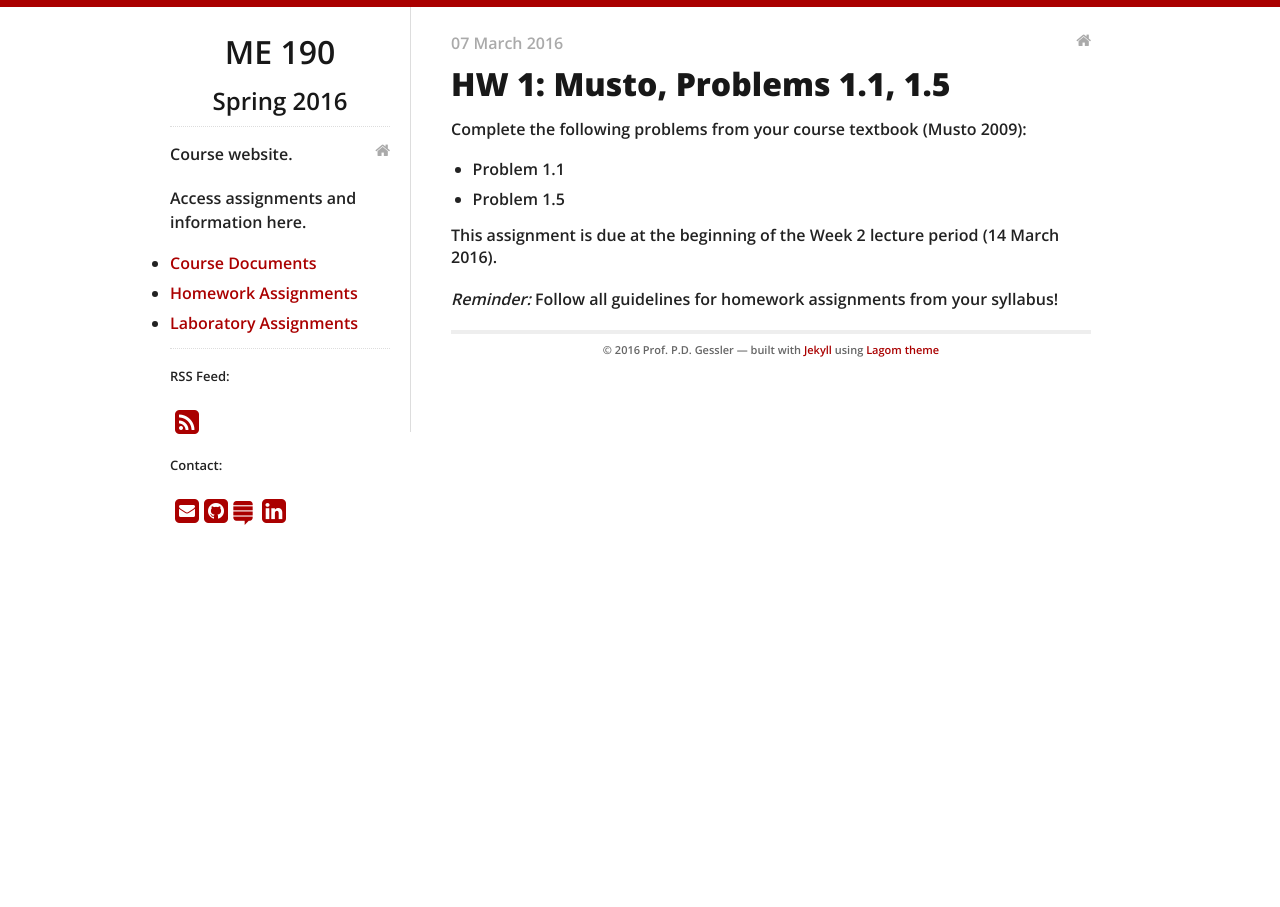
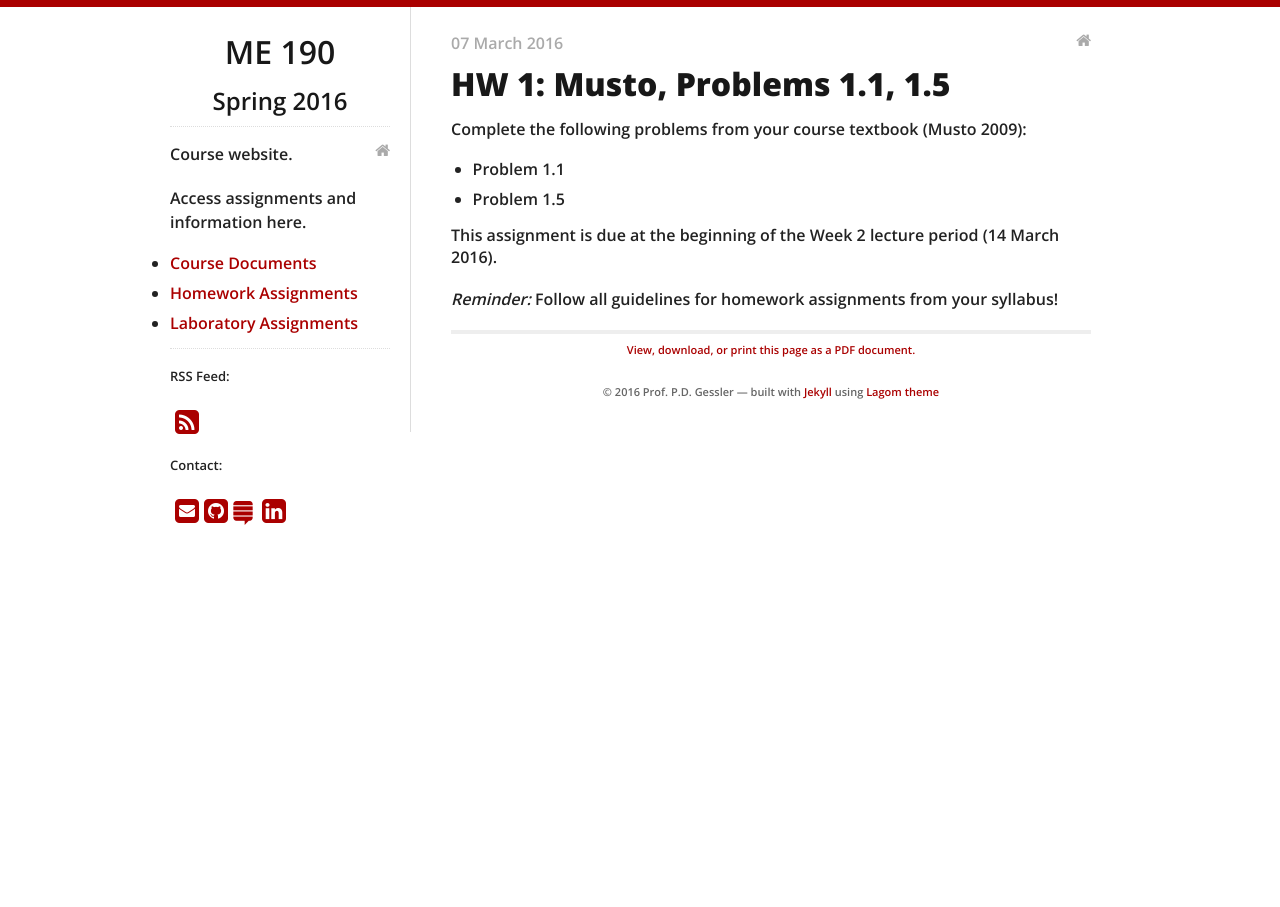
Before and after one commit to pdgessler/me190-s16, a Jekyll site: the page built from _posts/2016-03-07-hw1.md, in a window 1280 px wide. Built offline with Jekyll 4.4.1, drawn with Linux system fonts in a browser that asks for light colours; nearby versions of some CDN libraries.

Commit message:
Add link to PDF version for posts only

```diff
--- a/_includes/footer.html
+++ b/_includes/footer.html
@@ -6,6 +6,12 @@
   </p>
   {% endif %}
 
+  {% if page.path contains '_posts' %}
+  <p>
+    <a href="/{{ site.repo }}/assets/pdf{{ page.id }}.pdf" target="_blank">View, download, or print this page as a PDF document.</a>
+  </p>
+  {% endif %}
+
   <p>
     © {{ site.data.theme.copyright }} {{ site.data.theme.author }} &mdash; built with <a href="http://jekyllrb.com/">Jekyll</a> using <a href="https://github.com/swanson/lagom">Lagom theme</a>
   </p>
```
